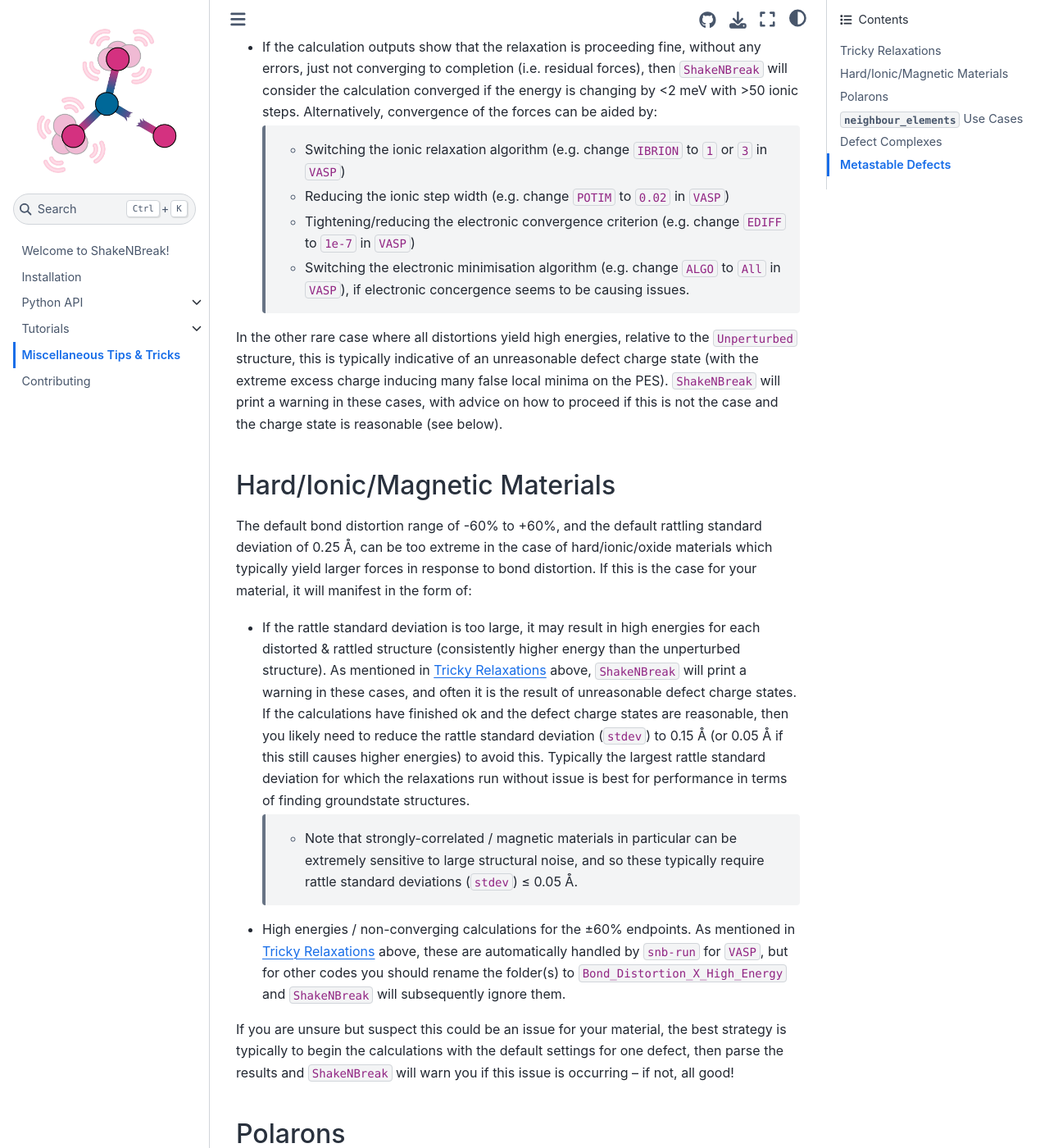
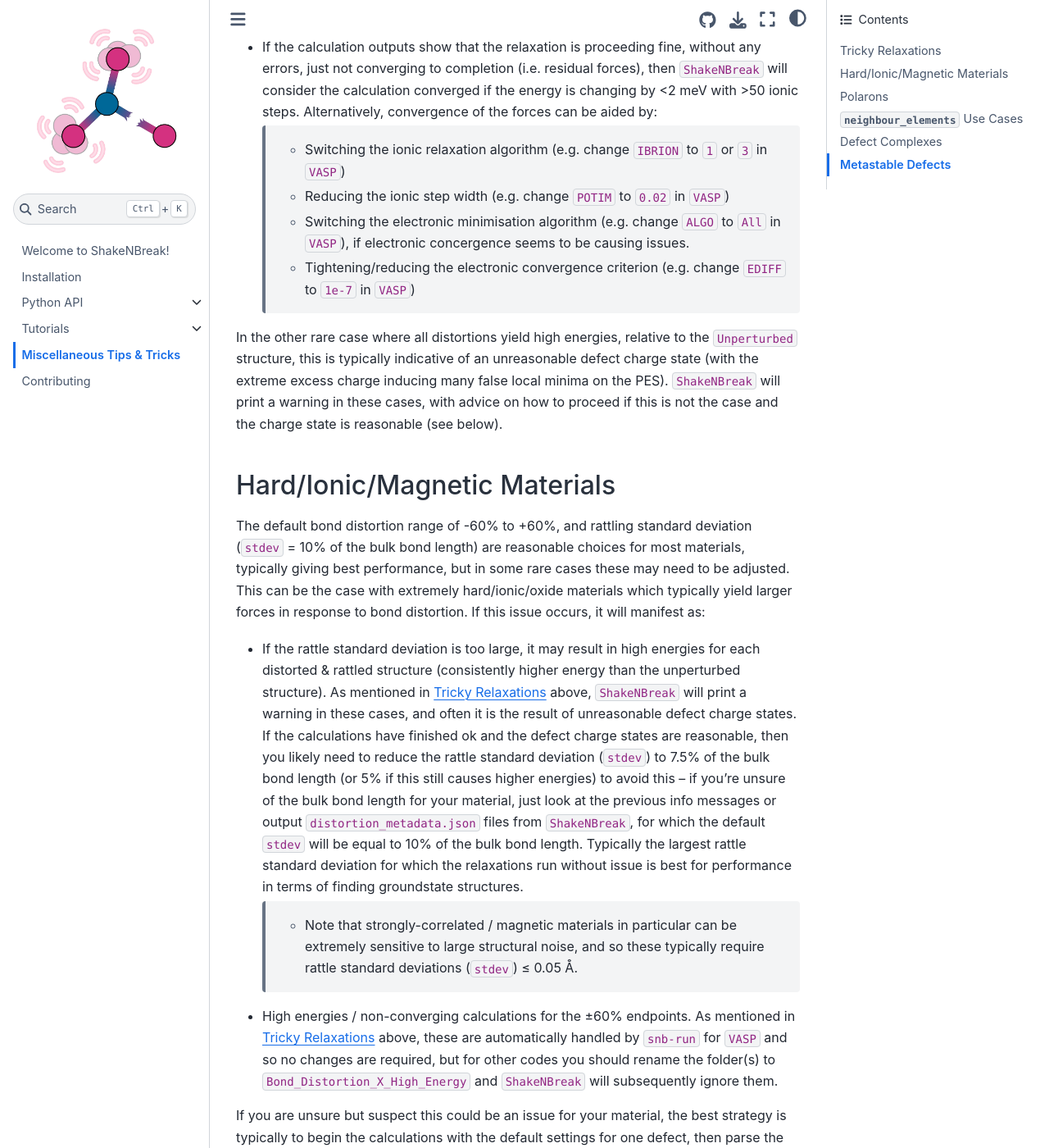
Before and after one commit to SMTG-Bham/ShakeNBreak, a Sphinx documentation site: the page built from docs/Tips.rst, in a window 1280 px wide and 1400 px high, scrolled down 774 px. Shown: the whole window at 82% size. Built offline with Sphinx 7.4.7 and the Sphinx Book theme 1.1.4, drawn with Linux system fonts in a browser that asks for light colours; pages that are not in the unit, such as notebooks, are missing from menus; some of the changed text lies outside the part shown.

Commit message:
Update docs (Tips and tricks page, mention default rattle magnitude setting, what to do if this still causes issues etc)
Former-commit-id: e7b2e3c4eb67fa24084553e14026ac7227703ef8

```diff
--- a/docs/Tips.rst
+++ b/docs/Tips.rst
@@ -7,8 +7,8 @@
 If certain relaxations are not converging after multiple continuation calculations (i.e. if :code:`snb-run` keeps
 resubmitting certain relaxations), this is likely due to an error in the underlying calculation, extreme forces and/or
 small residual forces which the structure optimisation algorithm is struggling to relax. In most of these cases,
-:code:`ShakeNBreak` will automatically detect and handle these calculations, but some tricky cases may require manual
-tuning from the user:
+:code:`ShakeNBreak` will automatically detect and handle these calculations with :code:`snb-run`, but some tricky cases
+may require manual tuning from the user:
 
 - For :code:`VASP`, a common culprit is :code:`EDWAV` in the output file, which can typically be avoided by reducing
   :code:`NCORE` and/or :code:`KPAR`. Other errors related to forces / unreasonable interatomic distances (like
@@ -27,9 +27,9 @@
   changing by <2 meV with >50 ionic steps. Alternatively, convergence of the forces can be aided by:
     - Switching the ionic relaxation algorithm (e.g. change :code:`IBRION` to :code:`1` or :code:`3` in :code:`VASP`)
     - Reducing the ionic step width (e.g. change :code:`POTIM` to :code:`0.02` in :code:`VASP`)
-    - Tightening/reducing the electronic convergence criterion (e.g. change :code:`EDIFF` to :code:`1e-7` in :code:`VASP`)
     - Switching the electronic minimisation algorithm (e.g. change :code:`ALGO` to :code:`All` in :code:`VASP`), if
       electronic concergence seems to be causing issues.
+    - Tightening/reducing the electronic convergence criterion (e.g. change :code:`EDIFF` to :code:`1e-7` in :code:`VASP`)
 
 In the other rare case where all distortions yield high energies, relative to the :code:`Unperturbed` structure, this is
 typically indicative of an unreasonable defect charge state (with the extreme excess charge inducing many false local
@@ -40,23 +40,27 @@
 Hard/Ionic/Magnetic Materials
 ---------------------
 
-The default bond distortion range of -60% to +60%, and the default rattling standard deviation of 0.25 Å, can be too
-extreme in the case of hard/ionic/oxide materials which typically yield larger forces in response to bond distortion.
-If this is the case for your material, it will manifest in the form of:
+The default bond distortion range of -60% to +60%, and rattling standard deviation (:code:`stdev` = 10% of the bulk bond
+length) are reasonable choices for most materials, typically giving best performance, but in some rare cases these may
+need to be adjusted. This can be the case with extremely hard/ionic/oxide materials which typically yield larger forces
+in response to bond distortion. If this issue occurs, it will manifest as:
 
 - If the rattle standard deviation is too large, it may result in high energies for each distorted & rattled structure
   (consistently higher energy than the unperturbed structure). As mentioned in :ref:`Tricky Relaxations` above,
   :code:`ShakeNBreak` will print a warning in these cases, and often it is the result of unreasonable defect charge
   states. If the calculations have finished ok and the defect charge states are reasonable, then you likely need to
-  reduce the rattle standard deviation (:code:`stdev`) to 0.15 Å (or 0.05 Å if this still causes higher energies) to
-  avoid this. Typically the largest rattle standard deviation for which the relaxations run without issue is best for
-  performance in terms of finding groundstate structures.
+  reduce the rattle standard deviation (:code:`stdev`) to 7.5% of the bulk bond length (or 5% if this still causes
+  higher energies) to avoid this – if you're unsure of the bulk bond length for your material, just look at the previous
+  info messages or output :code:`distortion_metadata.json` files from :code:`ShakeNBreak`, for which the default
+  :code:`stdev` will be equal to 10% of the bulk bond length. Typically the largest rattle standard deviation for which
+  the relaxations run without issue is best for performance in terms of finding groundstate structures.
     - Note that strongly-correlated / magnetic materials in particular can be extremely sensitive to large structural
       noise, and so these typically require rattle standard deviations (:code:`stdev`) ≤ 0.05 Å.
 
 - High energies / non-converging calculations for the ±60% endpoints. As mentioned in :ref:`Tricky Relaxations` above,
-  these are automatically handled by :code:`snb-run` for :code:`VASP`, but for other codes you should rename the
-  folder(s) to :code:`Bond_Distortion_X_High_Energy` and :code:`ShakeNBreak` will subsequently ignore them.
+  these are automatically handled by :code:`snb-run` for :code:`VASP` and so no changes are required, but for other
+  codes you should rename the folder(s) to :code:`Bond_Distortion_X_High_Energy` and :code:`ShakeNBreak` will
+  subsequently ignore them.
 .. Here you should adjust the distortion range to exclude these points (e.g. :code:`bond_distortions = np.arange(-0.5, 0.501, 0.1)`), or just ignore these calculations.
 
 If you are unsure but suspect this could be an issue for your material, the best strategy is typically to begin the
```
Also changed, not shown: other parts of docs/Tips.rst (+2 -2 lines).
